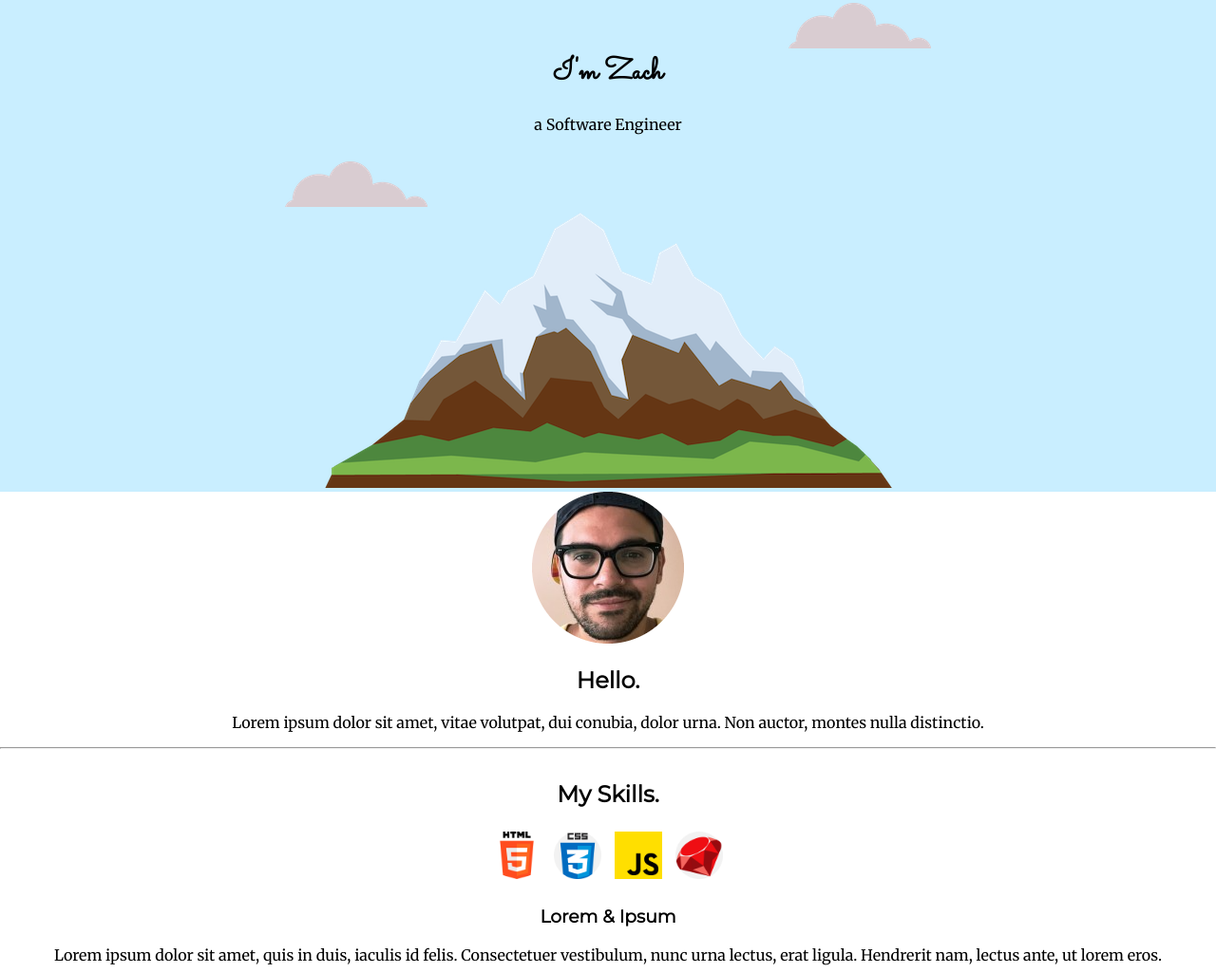
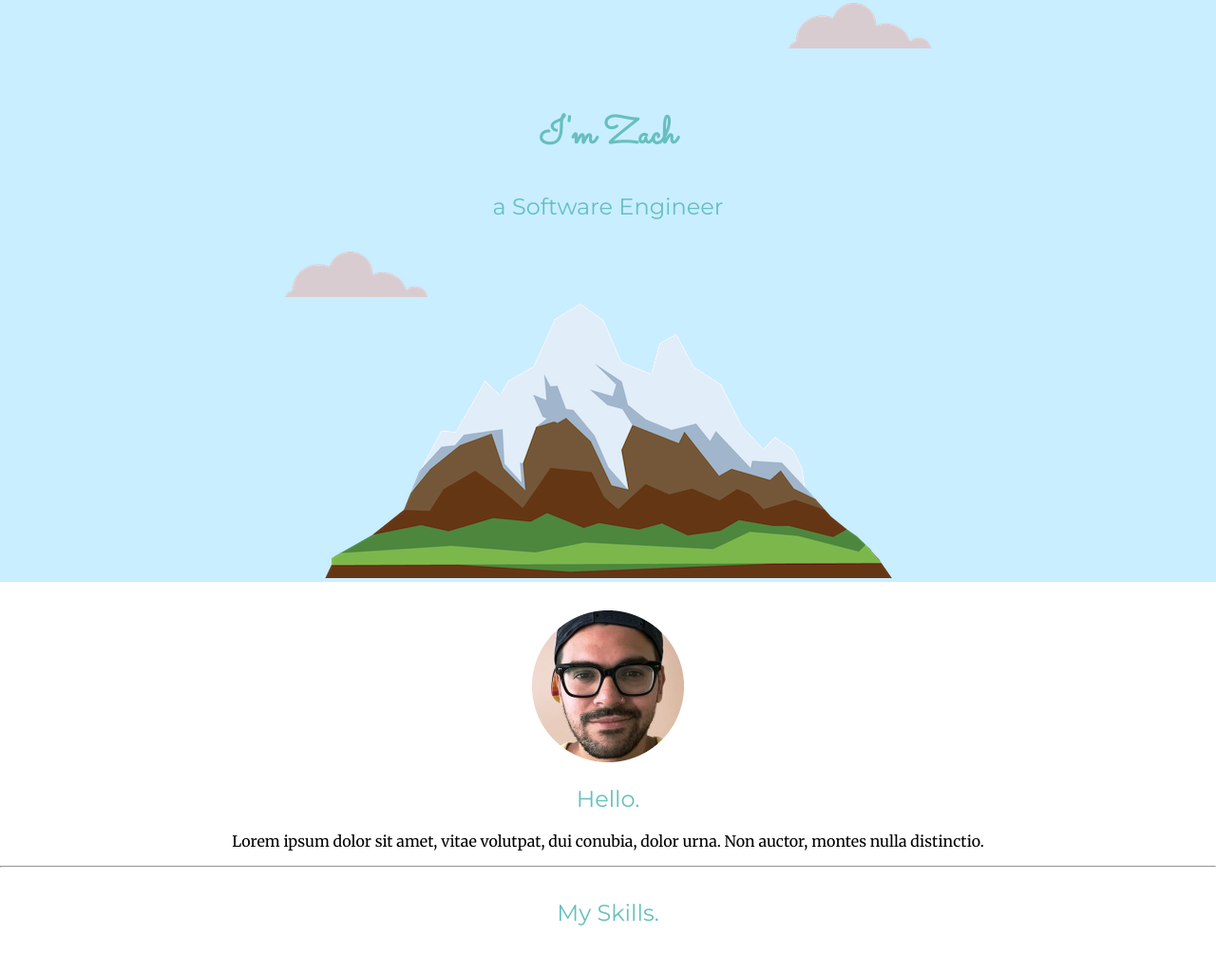
Before and after one commit to zruiz91/CSSMySite, a plain HTML site: page index.html in a window 1280 px wide. Shown: the part 47-1072 px from the top of the page at 95% size. Drawn offline with Linux system fonts and the light colour scheme.

Commit message:
changed up the sizing of the page a bit

```diff
--- a/css/style.css
+++ b/css/style.css
@@ -5,17 +5,22 @@ body {
 }
 
 h1 {
-    margin-top: 0px;
+    margin: 50px auto 0px auto;
     font-family: 'Sacramento', cursive;
-
+    font-size: 2.5rem;
+    color: #66BFBF;
+    line-height: 2;
 }
 
 h2 {
     font-family: 'Montserrat', sans-serif;
+    color: #66BFBF;
+    font-weight: normal;
 }
 
 h3 {
     font-family: 'Montserrat', sans-serif;
+    color: #11999E;
 }
 
 
@@ -27,12 +32,10 @@ h3 {
 }
 
 /* #middle-container {
-    background-color: red;
-    height: 200px;
-    width: 200px;
-}
 
-#bottom-container {
+} */
+
+/* #bottom-container {
     background-color: blue;
     height: 200px;
     width: 200px;
@@ -63,3 +66,17 @@ h3 {
     width: auto;
     margin: 5px;
 }
+
+#profile_picture {
+    margin-top: 30px;
+}
+
+a {
+    color: #11999E;
+}
+
+.skill-row {
+    width: 50%;
+    margin: 100px auto 100px auto;
+    text-align: left;
+}
--- a/index.html
+++ b/index.html
@@ -18,14 +18,14 @@
     <div id="top-container">
         <img src="images/cloud.png" alt="cloud" id="top_cloud" />
         <h1>I'm Zach</h1>
-        <p>a Software Engineer</p>
+        <h2>a Software Engineer</h2>
         <img src="images/cloud.png" alt="cloud" id="bottom_cloud" />
         <img src="images/mountain.png" alt="mountain" id="mountain" />
     </div>
 
     <div class="middle-container">
         <div class="profile">
-            <img src="images/zach.png" alt="picture of Zach Ruiz">
+            <img src="images/zach.png" alt="picture of Zach Ruiz" id="profile_picture">
             <h2>Hello.</h2>
             <p>Lorem ipsum dolor sit amet, vitae volutpat, dui conubia, dolor urna. Non auctor, montes nulla distinctio.
             </p>
```
Also changed, not shown: 2 other files.
